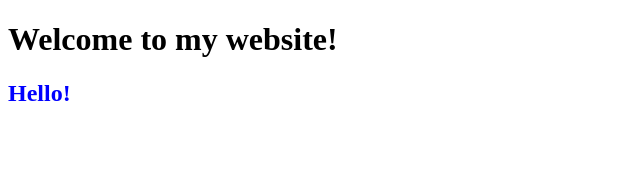
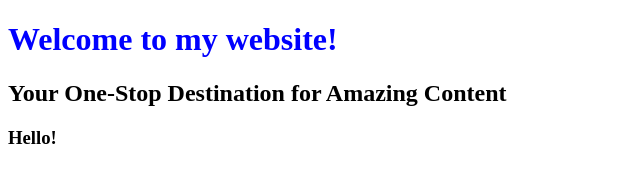
Before and after one commit to sahar-cohen/hello, a plain HTML site: page index.html in a window 1280 px wide. Shown: the whole page, without its empty margins (0-640 px from the left). Drawn offline with Linux system fonts and the light colour scheme.

Commit message:
added py

```diff
--- a/index.html
+++ b/index.html
@@ -5,13 +5,14 @@
     <meta name="viewport" content="width=device-width, initial-scale=1.0" />
     <title>Hello!</title>
     <style>
-      h2 {
+      h1 {
         color: blue;
       }
     </style>
   </head>
   <body>
     <h1>Welcome to my website!</h1>
-    <h2>Hello!</h2>
+    <h2>Your One-Stop Destination for Amazing Content</h2>
+    <h3>Hello!</h3>
   </body>
 </html>
```
